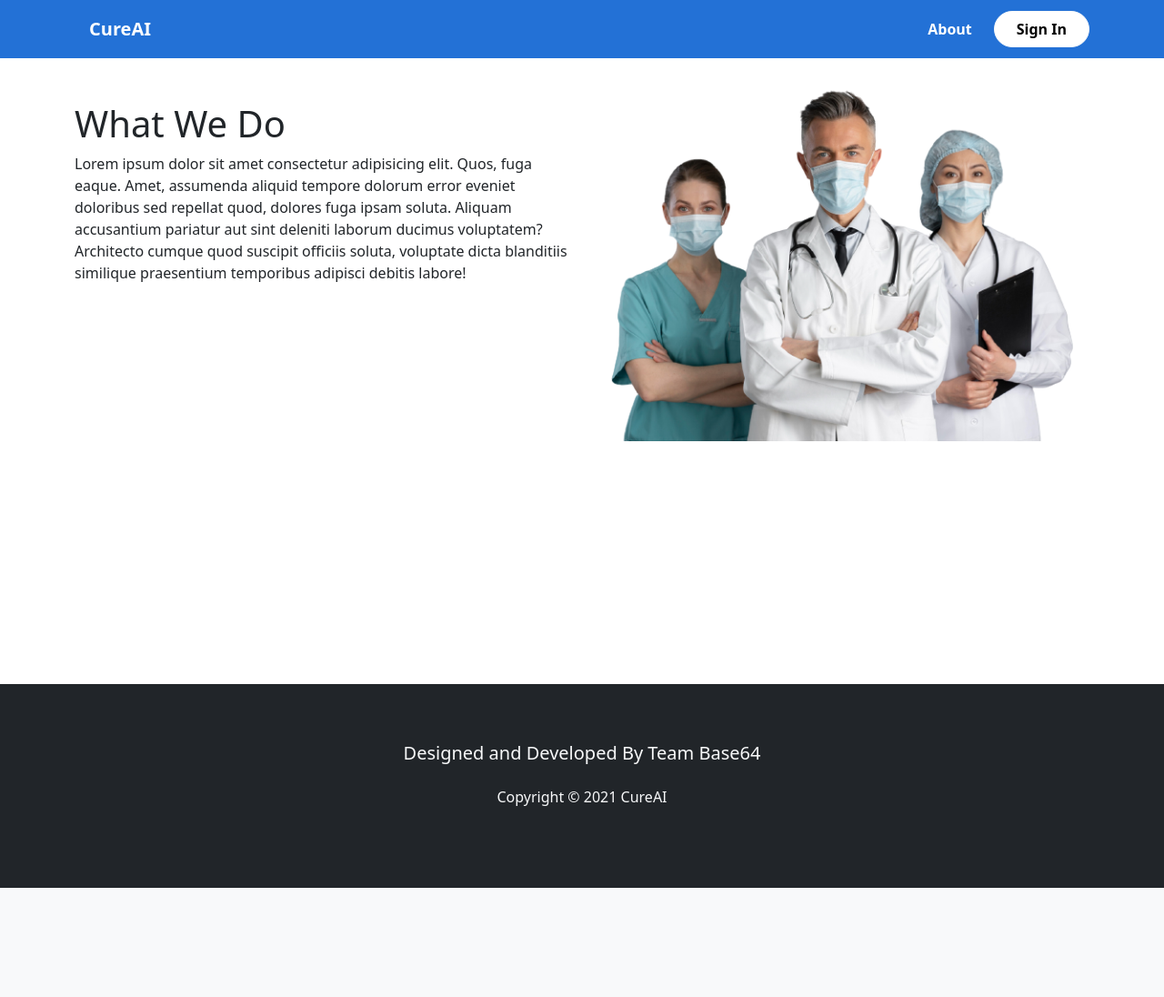
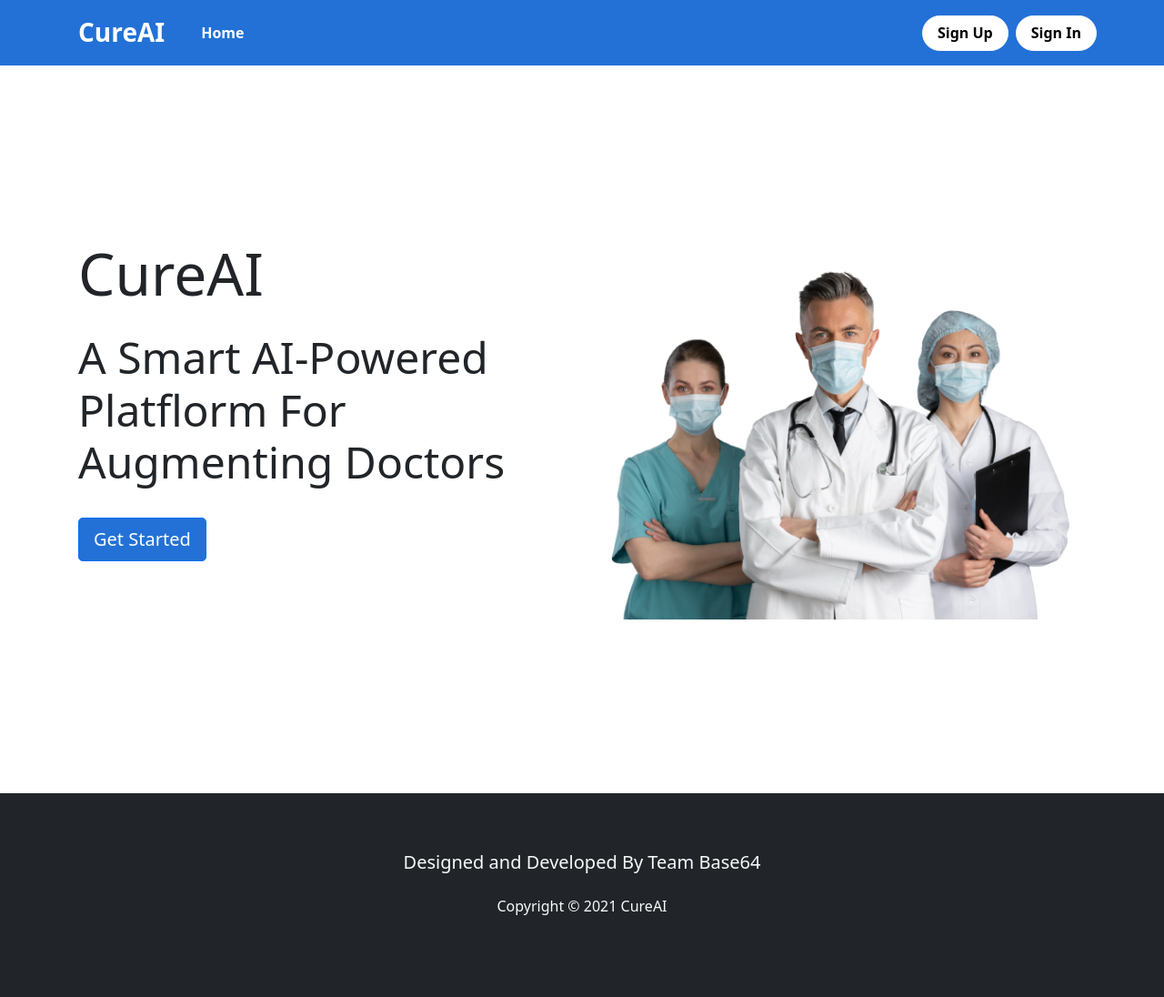
Before and after one commit to praveenb7/CureAI, a Django app: page /about in a window 1280 px wide. Shown: the whole page at 91% size. Before the commit the page ends 976 px from the top, so only its background shows below. Run offline with Django 3.2, Linux system fonts and the light colour scheme.

Commit message:
Updated navbar

```diff
--- a/CureAI/main/templates/main/about.html
+++ b/CureAI/main/templates/main/about.html
@@ -10,11 +10,43 @@
 {% endblock %}
 
 
+{% block navitemsleft %}
+
+<a class="nav-link active px-4" style="text-align: center;" href="/"><b>Home</b></a>
+
+{% endblock %}
+
+
+{% block navitemsright %}
+
+<button type="button" class="btn btn-light px-3" style="background-color: white; border-radius: 999px; margin: 0.25rem; padding: 0.4rem 1.25rem 0.4rem 1.25rem;"><b>Sign Up</b></button>
+<button type="button" class="btn btn-light px-3" style="background-color: white; border-radius: 999px; margin: 0.25rem; padding: 0.4rem 1.25rem 0.4rem 1.25rem;"><b>Sign In</b></button>
+
+{% endblock %}
+
+
 {% block content %}
 
 
+<div class="container" style="display: flex; align-items: center; justify-content: center; min-height: 100%; padding: 1rem 1rem 1rem 1rem;">
+  <div class="row">
+    <div class="col d-sm-flex flex-column col-landing mb-xs-5 mb-sm-0">
+      <h1 class="display-3 text-dark mb-4"><b>CureAI</b></h1>
+      <h1 class="display-5 text-dark">A Smart AI-Powered Platflorm For Augmenting Doctors</h2>
+      <div class="pt-4">
+        <a href="/upload">
+          <button class="btn btn-primary btn-lg" style="background-color: #2371d6;">Get Started</button>
+        </a>
+    </div>
+    </div>
+    <div class="col d-none d-md-flex col-img">
+      <img src="{% static 'img/doctor.png' %}" alt="" class="img-fluid">
+    </div>
+  </div>
+</div>
+
   <!-- ABOUT SECTION -->
-  <section id="about-section" style="min-height: 80% !important;" class="pt-5 mb-5">
+  <!-- <section id="about-section" style="min-height: 80% !important;" class="pt-5 mb-5">
     <div class="container">
       <div class="row">
         <div class="col-md-6 ">
@@ -29,7 +61,7 @@
         </div>
       </div>
     </div>
-  </section>
+  </section> -->
 
 
 {% endblock %}
--- a/CureAI/main/templates/main/base.html
+++ b/CureAI/main/templates/main/base.html
@@ -15,17 +15,24 @@
 
 </head>
 <body>
-    <nav class="navbar navbar-expand-lg navbar-dark" style="background-color: #2371d6; padding: 12px 0px 12px 0px;">
-        <div class="container">
-          <a class="navbar-brand" style="margin-left: 1rem;" href="/"><b>CureAI</b></a>
+    <nav class="navbar navbar-expand-lg navbar-dark" style="background-color: #2371d6;">
+        <div class="container" style="padding: 0.3rem 0px 0.3rem 0px;">
+          <a class="navbar-brand" style="margin-left: 1rem; padding: 0rem 0rem 0.2rem 0rem; font-size: 28px; font-weight: 700;"><b>CureAI</b></a>
           <button class="navbar-toggler" type="button" data-bs-toggle="collapse" data-bs-target="#navbarNavAltMarkup" aria-controls="navbarNavAltMarkup" aria-expanded="false" aria-label="Toggle navigation">
             <span class="navbar-toggler-icon"></span>
           </button>
+
+          <div class="collapse navbar-collapse justify-content-start" id="navbarNavAltMarkup">
+            <div class="navbar-nav">
+              {% block navitemsleft %}
+              {% endblock %}
+            </div>
+          </div>
+
           <div class="collapse navbar-collapse justify-content-end" id="navbarNavAltMarkup">
             <div class="navbar-nav">
-              <a class="nav-link active px-4" style="text-align: center;" href="/about"><b>About</b></a>
-              <!-- <button type="button" class="btn btn-light mx-2" style="background-color: white;"><b>SignUp</b></button> -->
-              <button type="button" class="btn btn-light px-4" style="background-color: white; border-radius: 999px;"><b>Sign In</b></button>
+              {% block navitemsright %}
+              {% endblock %}
             </div>
           </div>
         </div>
--- a/CureAI/main/templates/main/upload.html
+++ b/CureAI/main/templates/main/upload.html
@@ -11,6 +11,12 @@
 {% endblock %}
 
 
+{% block navitems %}
+
+<a class="nav-link active px-4" style="text-align: center;" href="/"><b>Home</b></a>
+<button type="button" class="btn btn-light px-4" style="background-color: white; border-radius: 999px;"><b>Sign In</b></button>
+
+{% endblock %}
 
 
 {% block content %}
```
Also changed, not shown: CureAI/main/templates/main/index.html (+19 -1 lines).
